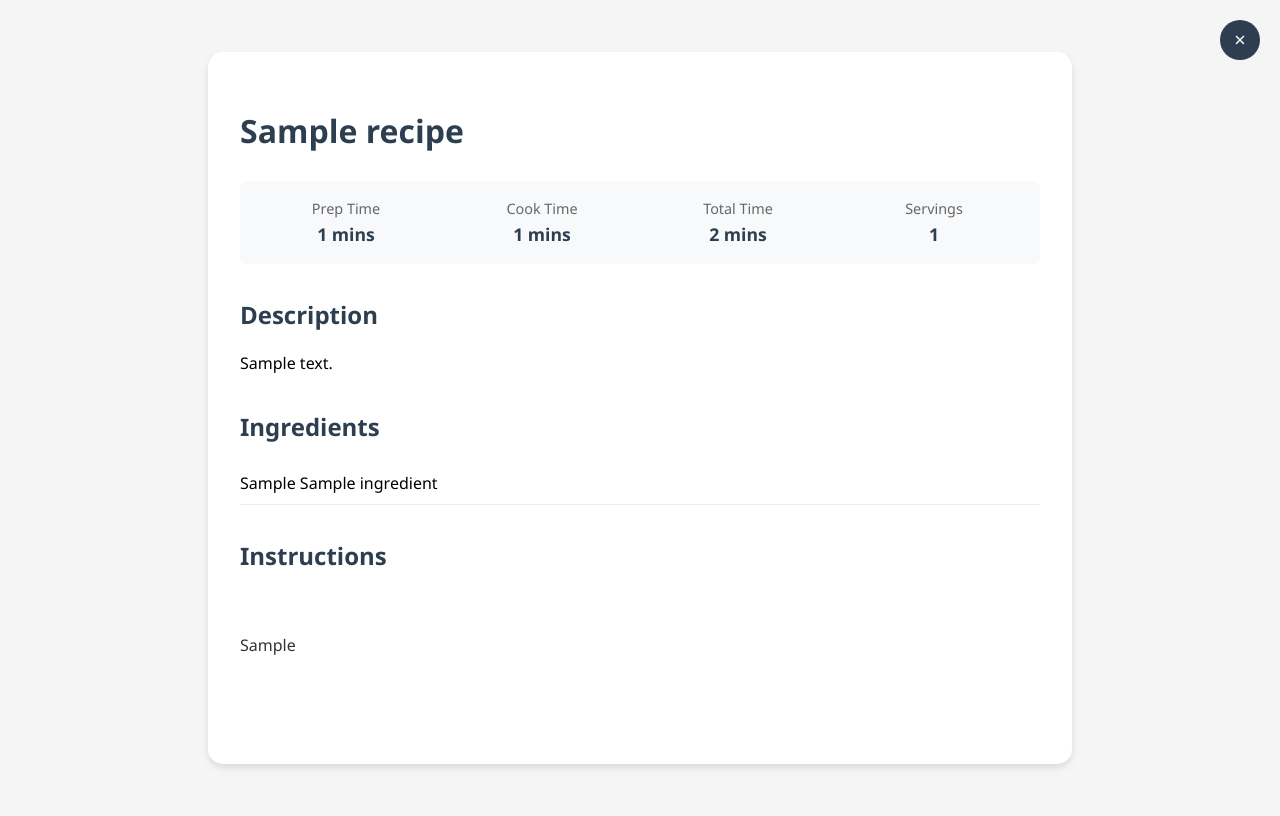
After one commit to barbourshop/recipe-app, a Django app: page /recipes/recipe/1/ in a window 1280 px wide. The commit adds this page. Run offline with Django 5.2, Linux system fonts and the light colour scheme; tables that the repository leaves empty hold one stand-in row (values such as "Sample post").

Commit message:
updates to the ui to support basic text search and recipe filtering, as well as adding a recipe details page

```diff
--- a/frontend/familyrecipes/recipeapp/models.py
+++ b/frontend/familyrecipes/recipeapp/models.py
@@ -131,7 +131,7 @@ class Ingredients(models.Model):
 
 
 class RecipeIngredients(models.Model):
-    recipe = models.OneToOneField('Recipes', models.DO_NOTHING, primary_key=True)  # The composite primary key (recipe_id, ingredient_id) found, that is not supported. The first column is selected.
+    recipe = models.ForeignKey('Recipes', models.DO_NOTHING, primary_key=True, related_name='ingredients') # related_name added
     ingredient = models.ForeignKey(Ingredients, models.DO_NOTHING)
     quantity = models.CharField(max_length=255, blank=True, null=True)
 
--- /dev/null
+++ b/frontend/familyrecipes/recipeapp/templates/recipe_detail.html
@@ -0,0 +1,152 @@
+<!DOCTYPE html>
+<html>
+<head>
+    <title>{{ recipe.title }} - Recipe Details</title>
+    <style>
+        /* Include the same base styles from recipe_list.html */
+        body {
+            font-family: 'Segoe UI', Tahoma, Geneva, Verdana, sans-serif;
+            line-height: 1.6;
+            margin: 0;
+            padding: 20px;
+            background-color: #f5f5f5;
+        }
+
+        .recipe-detail {
+            max-width: 800px;
+            margin: 2rem auto;
+            background: white;
+            border-radius: 15px;
+            box-shadow: 0 4px 6px rgba(0, 0, 0, 0.1);
+            padding: 2rem;
+        }
+
+        .back-button {
+            position: fixed;
+            top: 20px;
+            right: 20px;
+            background: #2c3e50;
+            color: white;
+            border: none;
+            border-radius: 50%;
+            width: 40px;
+            height: 40px;
+            font-size: 20px;
+            cursor: pointer;
+            display: flex;
+            align-items: center;
+            justify-content: center;
+            text-decoration: none;
+            transition: background-color 0.2s;
+        }
+
+        .back-button:hover {
+            background-color: #34495e;
+        }
+
+        .recipe-title {
+            color: #2c3e50;
+            font-size: 2rem;
+            margin-bottom: 1.5rem;
+        }
+
+        .recipe-meta {
+            display: grid;
+            grid-template-columns: repeat(auto-fit, minmax(150px, 1fr));
+            gap: 1rem;
+            margin-bottom: 2rem;
+            background: #f8f9fa;
+            padding: 1rem;
+            border-radius: 8px;
+        }
+
+        .meta-item {
+            text-align: center;
+        }
+
+        .meta-label {
+            color: #666;
+            font-size: 0.9rem;
+            display: block;
+        }
+
+        .meta-value {
+            color: #2c3e50;
+            font-weight: 600;
+            font-size: 1.1rem;
+        }
+
+        .recipe-section {
+            margin-bottom: 2rem;
+        }
+
+        .section-title {
+            color: #2c3e50;
+            font-size: 1.5rem;
+            margin-bottom: 1rem;
+        }
+
+        .ingredients-list {
+            list-style: none;
+            padding: 0;
+        }
+
+        .ingredients-list li {
+            padding: 0.5rem 0;
+            border-bottom: 1px solid #eee;
+        }
+
+        .instructions {
+            white-space: pre-line;
+            color: #333;
+        }
+    </style>
+</head>
+<body>
+    <div class="recipe-detail">
+        <h1 class="recipe-title">{{ recipe.title }}</h1>
+
+        <div class="recipe-meta">
+            <div class="meta-item">
+                <span class="meta-label">Prep Time</span>
+                <span class="meta-value">{{ recipe.prep_time }} mins</span>
+            </div>
+            <div class="meta-item">
+                <span class="meta-label">Cook Time</span>
+                <span class="meta-value">{{ recipe.cook_time }} mins</span>
+            </div>
+            <div class="meta-item">
+                <span class="meta-label">Total Time</span>
+                <span class="meta-value">{{ recipe.cook_time|add:recipe.prep_time }} mins</span>
+            </div>
+            <div class="meta-item">
+                <span class="meta-label">Servings</span>
+                <span class="meta-value">{{ recipe.servings }}</span>
+            </div>
+        </div>
+
+        <div class="recipe-section">
+            <h2 class="section-title">Description</h2>
+            <p>{{ recipe.description }}</p>
+        </div>
+
+        <div class="recipe-section">
+            <h2 class="section-title">Ingredients</h2>
+            <ul class="ingredients-list">
+                {% for recipe_ingredient in ingredients %}
+                <li>{{ recipe_ingredient.quantity }} {{ recipe_ingredient.ingredient.name }}</li>
+                {% endfor %}
+            </ul>
+        </div>
+
+        <div class="recipe-section">
+            <h2 class="section-title">Instructions</h2>
+            <div class="instructions">
+                {{ recipe.instructions|linebreaks }}
+            </div>
+        </div>
+    </div>
+
+    <a href="{% url 'recipe_list' %}?{{ search_params }}" class="back-button" title="Back to recipes">×</a>
+</body>
+</html>
--- a/frontend/familyrecipes/recipeapp/urls.py
+++ b/frontend/familyrecipes/recipeapp/urls.py
@@ -1,6 +1,7 @@
 from django.urls import path
-from .views import recipe_list
+from .views import recipe_list, recipe_detail
 
 urlpatterns = [
     path('', recipe_list, name='recipe_list'),
+    path('recipe/<int:recipe_id>/', recipe_detail, name='recipe_detail'),
 ]
--- a/frontend/familyrecipes/recipeapp/views.py
+++ b/frontend/familyrecipes/recipeapp/views.py
@@ -1,5 +1,6 @@
-from django.shortcuts import render
+from django.shortcuts import render, get_object_or_404
 from .models import Recipes, Ingredients
+from urllib.parse import urlencode
 
 def recipe_list(request):
     recipes = Recipes.objects.all()
@@ -23,3 +24,20 @@ def recipe_list(request):
         'recipes': recipes,
         'ingredients': ingredients,
     })
+
+def recipe_detail(request, recipe_id):
+    recipe = get_object_or_404(Recipes, pk=recipe_id)
+
+    # Now we can use the cleaner 'ingredients' related name
+    ingredients = recipe.ingredients.select_related('ingredient').all()
+
+    search_params = urlencode({
+        'q': request.GET.get('q', ''),
+        'ingredient': request.GET.get('ingredient', '')
+    })
+
+    return render(request, 'recipe_detail.html', {
+        'recipe': recipe,
+        'ingredients': ingredients,
+        'search_params': search_params,
+    })
```
Also changed, not shown: backend/scripts/recipes/basil-pesto.json (added, +38 -0 lines), backend/scripts/recipes/instapot-baked-potato.json (added, +18 -0 lines), backend/scripts/recipes/pizza-dough.json (added, +34 -0 lines), backend/scripts/recipes/protein-bites.json (added, +38 -0 lines), backend/scripts/recipes/vanilla-cake-w-frosting.json (added, +50 -0 lines), backend/scripts/recipes/vanilla-frosting.json (added, +27 -0 lines), frontend/familyrecipes/recipeapp/templates/recipe_list.html (+12 -38 lines).
